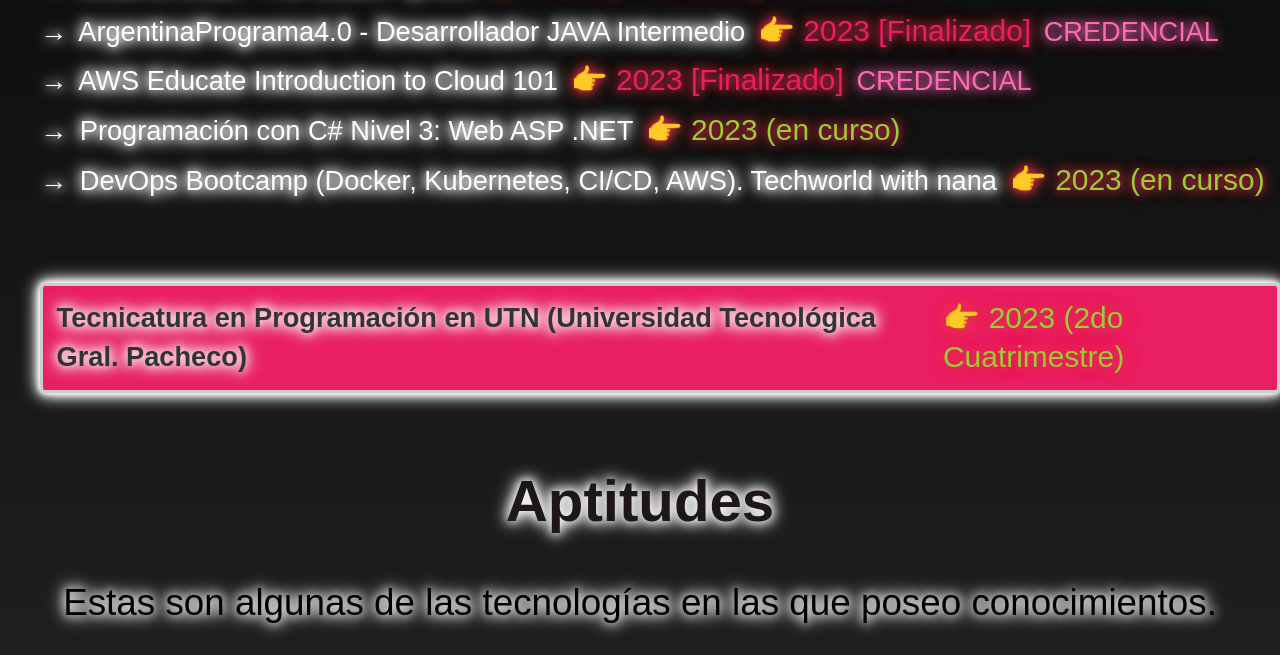
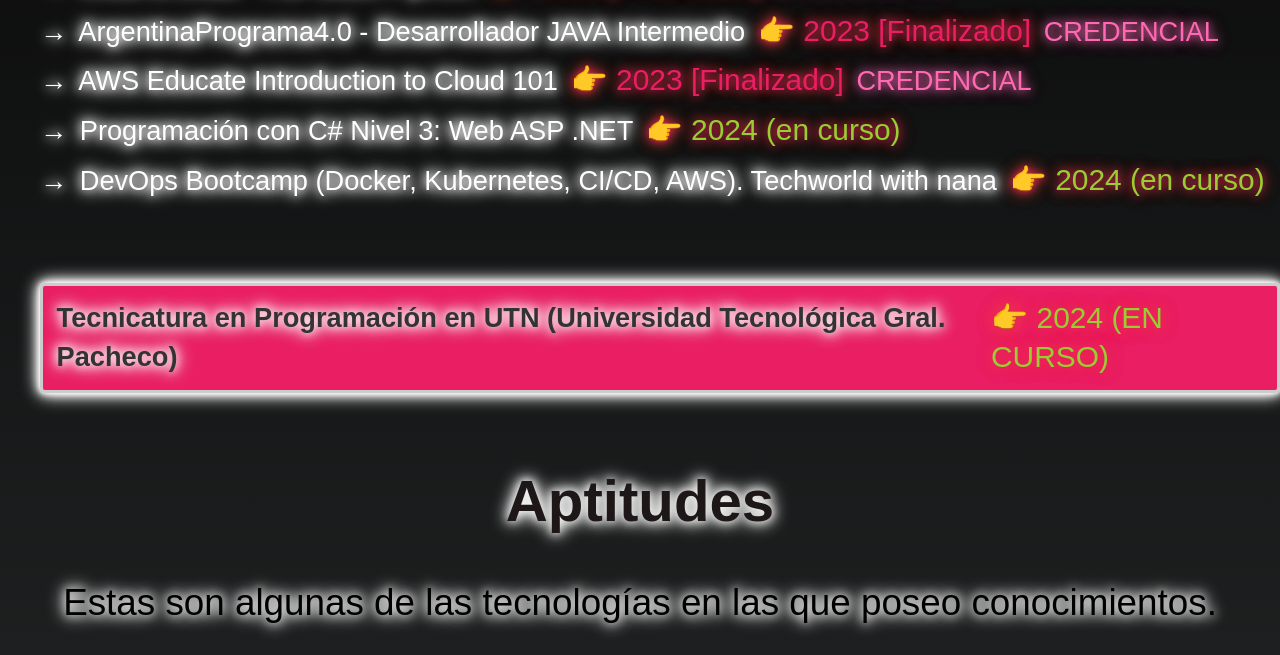
Before and after one commit to MiguelAngelLardo/Portfolio.Miguel-Lardo, a plain HTML site: page index.html in a window 1280 px wide. Shown: the part 1008-1663 px from the top of the page. Drawn offline with nearby package versions, Linux system fonts and the light colour scheme; files whose address does not match are found by name; a web font is replaced by a local one.

Commit message:
Actualizacion 15-jun-2024

```diff
--- a/index.html
+++ b/index.html
@@ -111,18 +111,18 @@
 
             <li>
                 <a href="https://drive.google.com/file/d/16sTkD0qaHWPNmcjN9LqRN0fUG2PsitXz/view" target="_blank">Programación con C# Nivel 3: Web ASP .NET </a>
-                <span style="color: yellowgreen;">👉 2023 (en curso)</span>
+                <span style="color: yellowgreen;">👉 2024 (en curso)</span>
             </li>
 
             <li>
               <a href="#"> DevOps Bootcamp (Docker, Kubernetes, CI/CD, AWS). Techworld with nana </a>
-              <span style="color: yellowgreen;">👉 2023 (en curso)</span>
+              <span style="color: yellowgreen;">👉 2024 (en curso)</span>
             </li>
             <br>
             <br>
             <div class="utn">
                 <a href="https://www.frgp.utn.edu.ar/carreras/tup_tuss" target="_blank">Tecnicatura en Programación en UTN (Universidad Tecnológica Gral. Pacheco)</a>
-                <span style="color: yellowgreen;">👉 2023 (2do Cuatrimestre)</span>
+                <span style="color: yellowgreen;">👉 2024 (EN CURSO)</span>
             </div>
 
         </ul>
```
